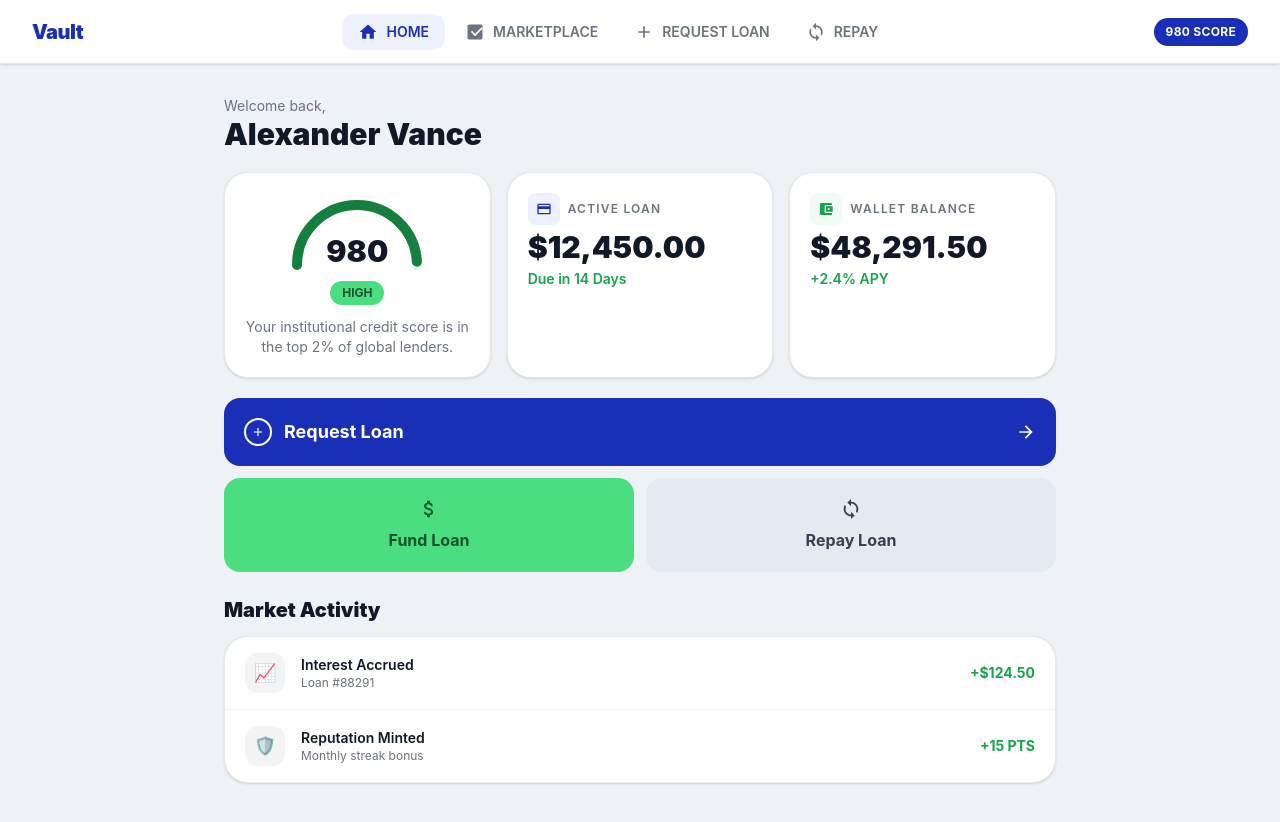
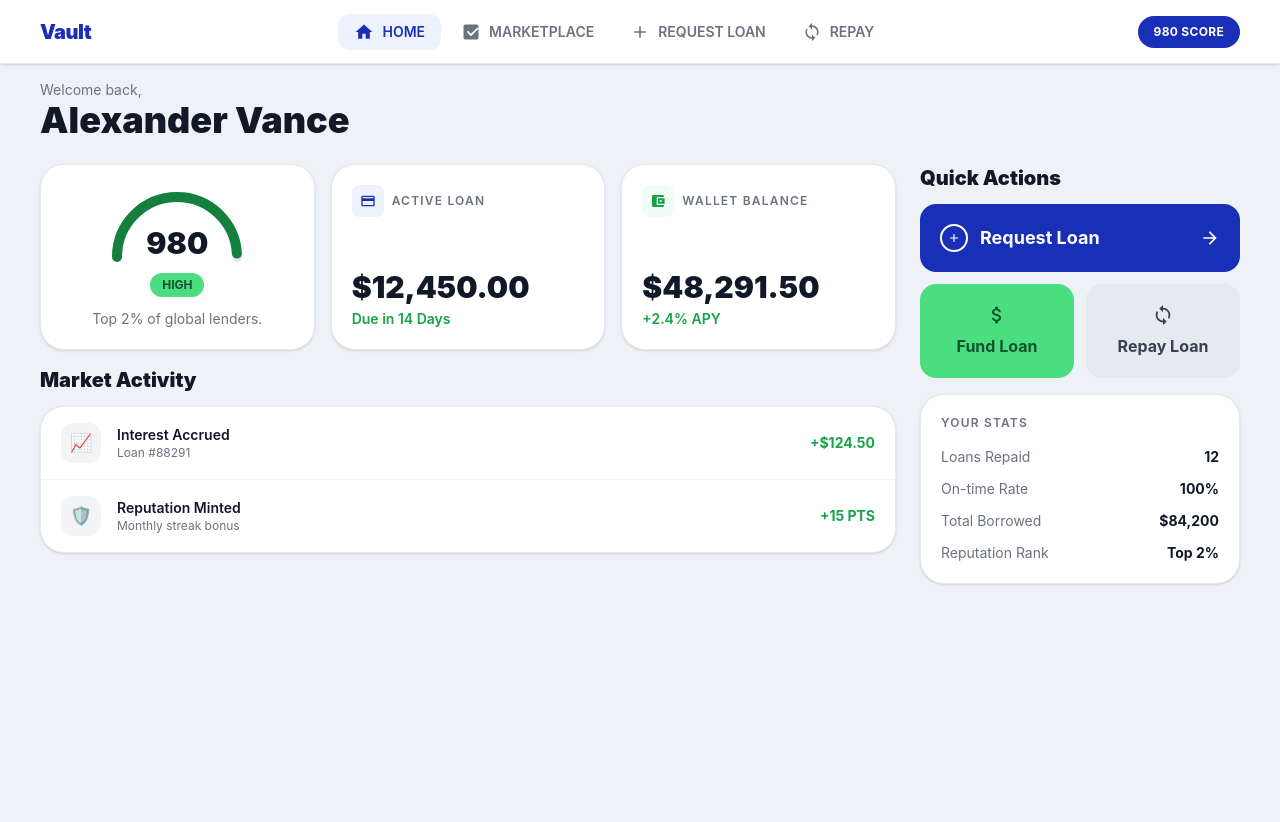
Before and after one commit to ZaidAhmad72/decentralized-lending, a Next.js app in the folder frontend/: page /dashboard in a window 1280 px wide. Shown: the top 822 px of the page. After the commit the page ends 800 px from the top, so only its background shows below. Built offline with nearby package versions, Linux system fonts and the light colour scheme.

Commit message:
fix: proper responsive layout using lg: breakpoints, max-w-7xl containers, desktop grid layouts

```diff
--- a/frontend/app/dashboard/page.tsx
+++ b/frontend/app/dashboard/page.tsx
@@ -21,9 +21,10 @@ export default function DashboardPage() {
   const router = useRouter();
 
   return (
-    <div className="min-h-screen bg-[#eef2f7] pb-24 md:pb-8 md:pt-20">
-      {/* Mobile top bar — hidden on desktop (desktop uses Navbar) */}
-      <div className="flex items-center justify-between px-5 pt-10 pb-4 md:hidden">
+    <div className="min-h-screen bg-[#eef2f7] pb-24 lg:pb-10 lg:pt-20">
+
+      {/* ── Mobile-only top bar ── */}
+      <div className="lg:hidden flex items-center justify-between px-5 pt-10 pb-4">
         <div className="flex items-center gap-3">
           <div className="w-9 h-9 rounded-full bg-[#374151] flex items-center justify-center">
             <svg width="18" height="18" viewBox="0 0 24 24" fill="white">
@@ -32,44 +33,36 @@ export default function DashboardPage() {
           </div>
           <span className="text-[#1a2fb8] font-bold text-lg tracking-tight">Vault</span>
         </div>
-        <div className="bg-[#1a2fb8] text-white text-xs font-bold px-3 py-1.5 rounded-full tracking-wide">
+        <div className="bg-[#1a2fb8] text-white text-xs font-bold px-3 py-1.5 rounded-full">
           {user.score} SCORE
         </div>
       </div>
 
-      <div className="max-w-4xl mx-auto px-5 md:px-8">
+      {/* ── Page content ── */}
+      <div className="max-w-7xl mx-auto px-5 lg:px-10">
+
         {/* Welcome */}
-        <div className="mb-5 md:pt-4">
+        <div className="mb-6">
           <p className="text-[#6b7280] text-sm">Welcome back,</p>
-          <h1 className="text-3xl font-black text-[#111827]">{user.name}</h1>
+          <h1 className="text-3xl lg:text-4xl font-black text-[#111827]">{user.name}</h1>
         </div>
 
-        {/* Top cards — stack on mobile, 3-col on desktop */}
-        <div className="grid grid-cols-1 md:grid-cols-3 gap-4 mb-5">
+        {/* ── Desktop: 3-col stat cards + action buttons side by side ── */}
+        <div className="flex flex-col lg:flex-row gap-6 mb-6">
+
+          {/* Left column: stat cards */}
+          <div className="flex flex-col gap-4 lg:flex-1">
+
+            {/* Score + Loan + Wallet — stacked mobile, row on desktop */}
+            <div className="grid grid-cols-1 lg:grid-cols-3 gap-4">
+
               {/* Score Card */}
               <div className="bg-white rounded-3xl p-5 shadow-sm border border-[#e5e9f0]">
-          {/* Gauge */}
                 <div className="flex flex-col items-center mb-3">
                   <div className="relative w-36 h-20 overflow-hidden mb-2">
                     <svg viewBox="0 0 144 80" className="w-full h-full">
-                {/* Background arc */}
-                <path
-                  d="M 12 72 A 60 60 0 0 1 132 72"
-                  fill="none"
-                  stroke="#e5e9f0"
-                  strokeWidth="10"
-                  strokeLinecap="round"
-                />
-                {/* Score arc (980/1000 = 98%) */}
-                <path
-                  d="M 12 72 A 60 60 0 0 1 132 72"
-                  fill="none"
-                  stroke="#15803d"
-                  strokeWidth="10"
-                  strokeLinecap="round"
-                  strokeDasharray="188.5"
-                  strokeDashoffset="3.77"
-                />
+                      <path d="M 12 72 A 60 60 0 0 1 132 72" fill="none" stroke="#e5e9f0" strokeWidth="10" strokeLinecap="round" />
+                      <path d="M 12 72 A 60 60 0 0 1 132 72" fill="none" stroke="#15803d" strokeWidth="10" strokeLinecap="round" strokeDasharray="188.5" strokeDashoffset="3.77" />
                     </svg>
                     <div className="absolute inset-0 flex flex-col items-center justify-end pb-1">
                       <span className="text-3xl font-black text-[#111827]">{user.score}</span>
@@ -78,13 +71,13 @@ export default function DashboardPage() {
                   <span className="bg-[#4ade80] text-[#14532d] text-xs font-bold px-3 py-1 rounded-full">HIGH</span>
                 </div>
                 <p className="text-center text-sm text-[#6b7280]">
-            Your institutional credit score is in the top 2% of global lenders.
+                  Top 2% of global lenders.
                 </p>
               </div>
 
               {/* Active Loan */}
-        <div className="bg-white rounded-3xl p-5 shadow-sm border border-[#e5e9f0]">
-          <div className="flex items-center gap-2 mb-1">
+              <div className="bg-white rounded-3xl p-5 shadow-sm border border-[#e5e9f0] flex flex-col justify-between">
+                <div className="flex items-center gap-2 mb-3">
                   <div className="w-8 h-8 bg-[#eef2ff] rounded-lg flex items-center justify-center">
                     <svg width="16" height="16" viewBox="0 0 24 24" fill="#1a2fb8">
                       <path d="M20 4H4c-1.11 0-2 .89-2 2v12c0 1.11.89 2 2 2h16c1.11 0 2-.89 2-2V6c0-1.11-.89-2-2-2zm0 14H4v-6h16v6zm0-10H4V6h16v2z" />
@@ -92,15 +85,17 @@ export default function DashboardPage() {
                   </div>
                   <span className="text-xs font-semibold tracking-widest text-[#6b7280] uppercase">Active Loan</span>
                 </div>
-          <p className="text-3xl font-black text-[#111827] mt-1">
+                <div>
+                  <p className="text-3xl font-black text-[#111827]">
                     ${user.activeLoan.toLocaleString("en-US", { minimumFractionDigits: 2 })}
                   </p>
                   <p className="text-sm text-[#16a34a] font-semibold mt-1">Due in {user.loanDueDays} Days</p>
                 </div>
+              </div>
 
               {/* Wallet Balance */}
-        <div className="bg-white rounded-3xl p-5 shadow-sm border border-[#e5e9f0]">
-          <div className="flex items-center gap-2 mb-1">
+              <div className="bg-white rounded-3xl p-5 shadow-sm border border-[#e5e9f0] flex flex-col justify-between">
+                <div className="flex items-center gap-2 mb-3">
                   <div className="w-8 h-8 bg-[#f0fdf4] rounded-lg flex items-center justify-center">
                     <svg width="16" height="16" viewBox="0 0 24 24" fill="#16a34a">
                       <path d="M21 18v1c0 1.1-.9 2-2 2H5c-1.11 0-2-.9-2-2V5c0-1.1.89-2 2-2h14c1.1 0 2 .9 2 2v1h-9c-1.11 0-2 .9-2 2v8c0 1.1.89 2 2 2h9zm-9-2h10V8H12v8zm4-2.5c-.83 0-1.5-.67-1.5-1.5s.67-1.5 1.5-1.5 1.5.67 1.5 1.5-.67 1.5-1.5 1.5z" />
@@ -108,17 +103,47 @@ export default function DashboardPage() {
                   </div>
                   <span className="text-xs font-semibold tracking-widest text-[#6b7280] uppercase">Wallet Balance</span>
                 </div>
-          <p className="text-3xl font-black text-[#111827] mt-1">
+                <div>
+                  <p className="text-3xl font-black text-[#111827]">
                     ${user.walletBalance.toLocaleString("en-US", { minimumFractionDigits: 2 })}
                   </p>
                   <p className="text-sm text-[#16a34a] font-semibold mt-1">+{user.apy}% APY</p>
                 </div>
-        </div>{/* end grid */}
+              </div>
+            </div>
 
-        {/* Action Buttons */}
+            {/* Market Activity */}
+            <div>
+              <h2 className="text-xl font-black text-[#111827] mb-3">Market Activity</h2>
+              <div className="bg-white rounded-3xl overflow-hidden shadow-sm border border-[#e5e9f0]">
+                {activity.map((item, i) => (
+                  <div
+                    key={i}
+                    className={`flex items-center gap-4 px-5 py-4 ${i < activity.length - 1 ? "border-b border-[#f3f4f6]" : ""}`}
+                  >
+                    <div className="w-10 h-10 bg-[#f3f4f6] rounded-xl flex items-center justify-center text-lg flex-shrink-0">
+                      {item.icon}
+                    </div>
+                    <div className="flex-1 min-w-0">
+                      <p className="font-semibold text-[#111827] text-sm">{item.title}</p>
+                      <p className="text-xs text-[#6b7280]">{item.sub}</p>
+                    </div>
+                    <span className={`font-bold text-sm flex-shrink-0 ${item.positive ? "text-[#16a34a]" : "text-red-500"}`}>
+                      {item.value}
+                    </span>
+                  </div>
+                ))}
+              </div>
+            </div>
+          </div>
+
+          {/* Right column (desktop): action buttons */}
+          <div className="flex flex-col gap-3 lg:w-72 xl:w-80">
+            <h2 className="text-xl font-black text-[#111827] hidden lg:block">Quick Actions</h2>
+
             <button
               onClick={() => router.push("/request-loan")}
-          className="w-full bg-[#1a2fb8] text-white rounded-2xl py-5 font-bold text-lg flex items-center justify-between px-5 hover:bg-[#1527a0] transition-all active:scale-95 mb-3 mt-5"
+              className="w-full bg-[#1a2fb8] text-white rounded-2xl py-5 font-bold text-lg flex items-center justify-between px-5 hover:bg-[#1527a0] transition-all active:scale-95"
             >
               <div className="flex items-center gap-3">
                 <div className="w-7 h-7 rounded-full border-2 border-white flex items-center justify-center">
@@ -133,7 +158,7 @@ export default function DashboardPage() {
               </svg>
             </button>
 
-        <div className="grid grid-cols-2 gap-3 mb-6">
+            <div className="grid grid-cols-2 gap-3">
               <button
                 onClick={() => router.push("/loans")}
                 className="bg-[#4ade80] text-[#14532d] rounded-2xl py-5 font-bold text-base flex flex-col items-center gap-2 hover:bg-[#22c55e] transition-all active:scale-95"
@@ -154,28 +179,26 @@ export default function DashboardPage() {
               </button>
             </div>
 
-        {/* Market Activity */}
-        <h2 className="text-xl font-black text-[#111827] mb-3">Market Activity</h2>
-        <div className="bg-white rounded-3xl overflow-hidden shadow-sm border border-[#e5e9f0] mb-6">
-          {activity.map((item, i) => (
-            <div
-              key={i}
-              className={`flex items-center gap-4 px-5 py-4 ${i < activity.length - 1 ? "border-b border-[#f3f4f6]" : ""}`}
-            >
-              <div className="w-10 h-10 bg-[#f3f4f6] rounded-xl flex items-center justify-center text-lg">
-                {item.icon}
-              </div>
-              <div className="flex-1">
-                <p className="font-semibold text-[#111827] text-sm">{item.title}</p>
-                <p className="text-xs text-[#6b7280]">{item.sub}</p>
-              </div>
-              <span className={`font-bold text-sm ${item.positive ? "text-[#16a34a]" : "text-red-500"}`}>
-                {item.value}
-              </span>
+            {/* Desktop: quick stats panel */}
+            <div className="hidden lg:block bg-white rounded-3xl p-5 shadow-sm border border-[#e5e9f0] mt-1">
+              <p className="text-xs font-semibold tracking-widest text-[#6b7280] uppercase mb-4">Your Stats</p>
+              <div className="flex flex-col gap-3">
+                {[
+                  { label: "Loans Repaid", value: "12" },
+                  { label: "On-time Rate", value: "100%" },
+                  { label: "Total Borrowed", value: "$84,200" },
+                  { label: "Reputation Rank", value: "Top 2%" },
+                ].map((s) => (
+                  <div key={s.label} className="flex justify-between items-center">
+                    <span className="text-sm text-[#6b7280]">{s.label}</span>
+                    <span className="text-sm font-bold text-[#111827]">{s.value}</span>
                   </div>
                 ))}
               </div>
-      </div>{/* end max-w container */}
+            </div>
+          </div>
+        </div>
+      </div>
 
       <Navbar />
     </div>
--- a/frontend/app/page.tsx
+++ b/frontend/app/page.tsx
@@ -28,8 +28,8 @@ export default function LoginPage() {
   };
 
   return (
-    <div className="min-h-screen bg-[#eef2f7] flex flex-col md:items-center md:justify-center">
-      <div className="w-full max-w-sm mx-auto flex flex-col px-6 pt-10 pb-8 md:bg-white md:rounded-3xl md:shadow-lg md:my-8">
+    <div className="min-h-screen bg-[#eef2f7] flex flex-col lg:items-center lg:justify-center">
+      <div className="w-full max-w-sm mx-auto flex flex-col px-6 pt-10 pb-8 lg:bg-white lg:rounded-3xl lg:shadow-lg lg:my-8">
       {/* Logo */}
       <div className="mb-10">
         <span className="text-[#1a2fb8] font-bold text-xl tracking-tight">Vault</span>
--- a/frontend/components/Navbar.tsx
+++ b/frontend/components/Navbar.tsx
@@ -44,20 +44,19 @@ const tabs = [
 export default function Navbar() {
   const router = useRouter();
   const pathname = usePathname();
-
-  const isActive = (tab: (typeof tabs)[0]) =>
-    pathname === tab.path;
+  const isActive = (tab: (typeof tabs)[0]) => pathname === tab.path;
 
   return (
     <>
-      {/* Desktop top navbar */}
-      <nav className="hidden md:flex fixed top-0 left-0 right-0 z-50 bg-white border-b border-[#e5e9f0] shadow-sm items-center justify-between px-8 h-16">
+      {/* ── Desktop top navbar (lg and above) ── */}
+      <nav className="hidden lg:flex fixed top-0 left-0 right-0 z-50 bg-white border-b border-[#e5e9f0] shadow-sm items-center justify-between px-10 h-16">
         <span
-          className="text-[#1a2fb8] font-black text-xl tracking-tight cursor-pointer"
+          className="text-[#1a2fb8] font-black text-xl tracking-tight cursor-pointer select-none"
           onClick={() => router.push("/dashboard")}
         >
           Vault
         </span>
+
         <div className="flex items-center gap-1">
           {tabs.map((tab) => (
             <button
@@ -74,13 +73,14 @@ export default function Navbar() {
             </button>
           ))}
         </div>
-        <div className="bg-[#1a2fb8] text-white text-xs font-bold px-3 py-1.5 rounded-full tracking-wide">
+
+        <div className="bg-[#1a2fb8] text-white text-xs font-bold px-4 py-2 rounded-full tracking-wide">
           980 SCORE
         </div>
       </nav>
 
-      {/* Mobile bottom navbar */}
-      <div className="md:hidden fixed bottom-0 left-0 right-0 bg-white border-t border-[#e5e9f0] flex z-50">
+      {/* ── Mobile bottom navbar (below lg) ── */}
+      <div className="lg:hidden fixed bottom-0 left-0 right-0 bg-white border-t border-[#e5e9f0] flex z-50 safe-area-pb">
         {tabs.map((tab) => (
           <button
             key={tab.label}
```
Also changed, not shown: frontend/app/loans/page.tsx (+21 -15 lines), frontend/app/repay/page.tsx (+62 -42 lines), frontend/app/request-loan/page.tsx (+46 -20 lines). Lines whose indentation alone changed are shown as unchanged.
